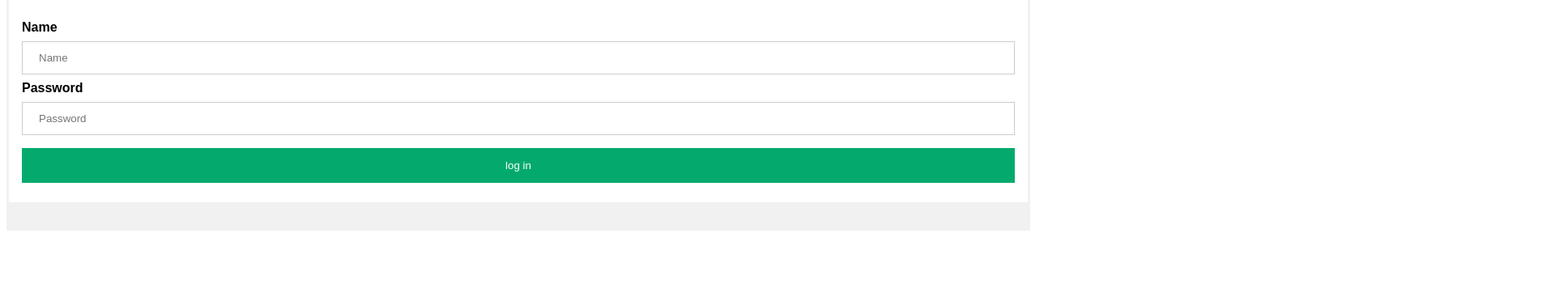
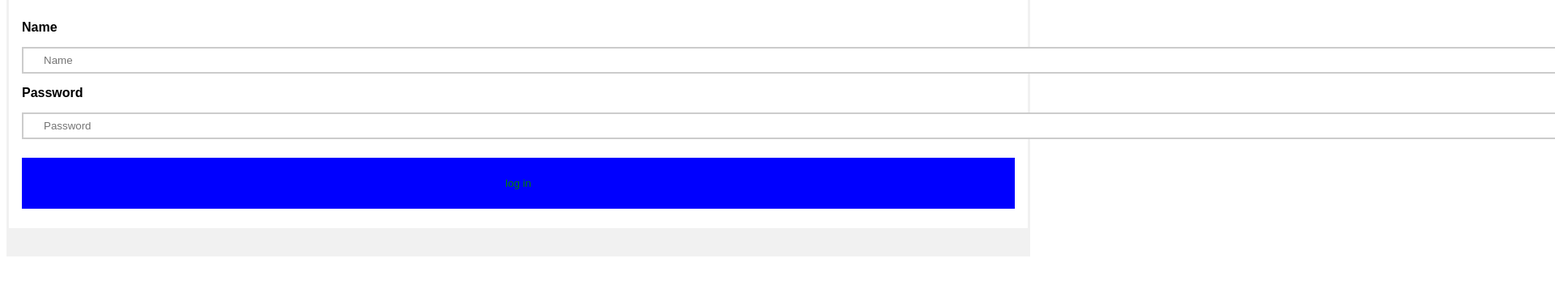
Before and after one commit to ThirdyR/LP_ICT9E_Q4Project_Ramos_Eduardo, a plain HTML site: page index.html in a window 1280 px wide. Shown: the part 56-412 px from the top of the page at 81% size, 1920 px wide, since content can reach past the window. Drawn offline with Linux system fonts and the light colour scheme.

Commit message:
Update index.html

```diff
--- a/index.html
+++ b/index.html
@@ -7,18 +7,18 @@ body {font-family: Arial, Helvetica, sans-serif;}
 form {border: 3px solid #f1f1f1;}
 
 input[type=text], input[type=password] {
-  width: 100%;
-  padding: 12px 20px;
-  margin: 8px 0;
+  width: 200%;
+  padding: 7px 25px;
+  margin: 15px 0;
   display: inline-block;
-  border: 1px solid #ccc;
+  border: 2px solid #ccc;
   box-sizing: border-box;
 }
 
 button {
-  background-color: #04AA6D;
-  color: white;
-  padding: 14px 20px;
+  background-color: blue;
+  color: green;
+  padding: 24px 15px;
   margin: 8px 0;
   border: none;
   cursor: pointer;
```
